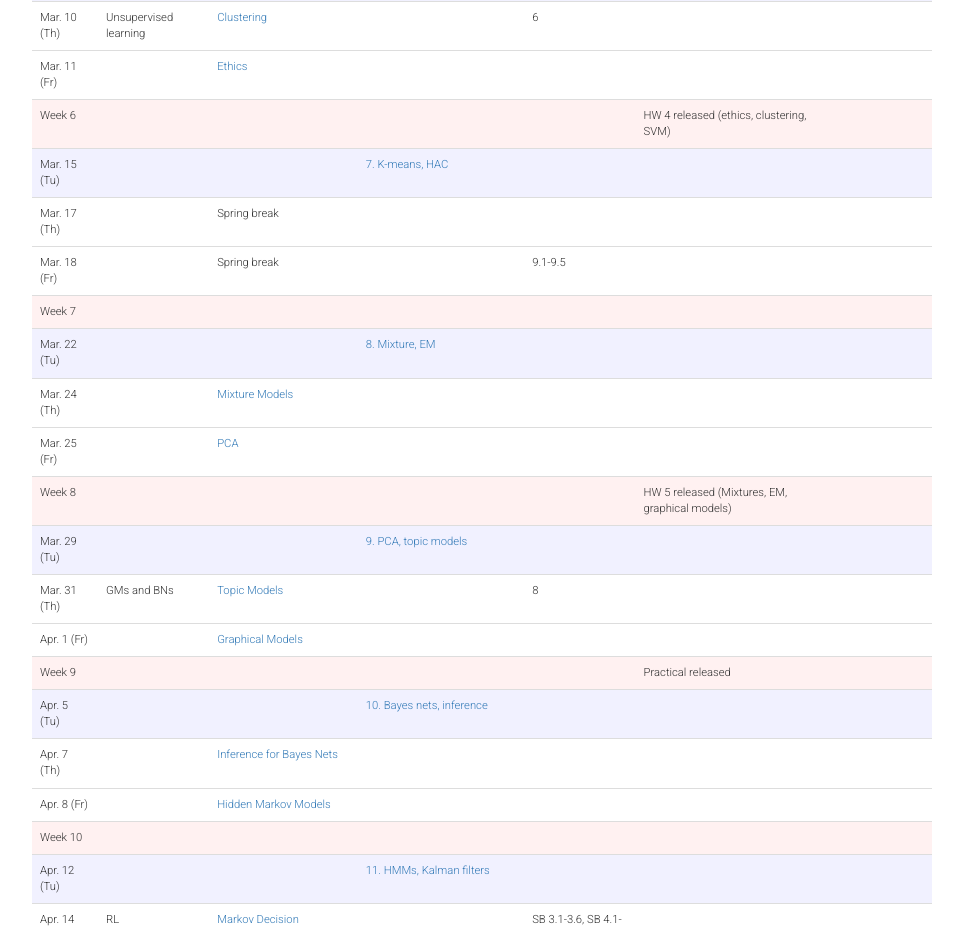
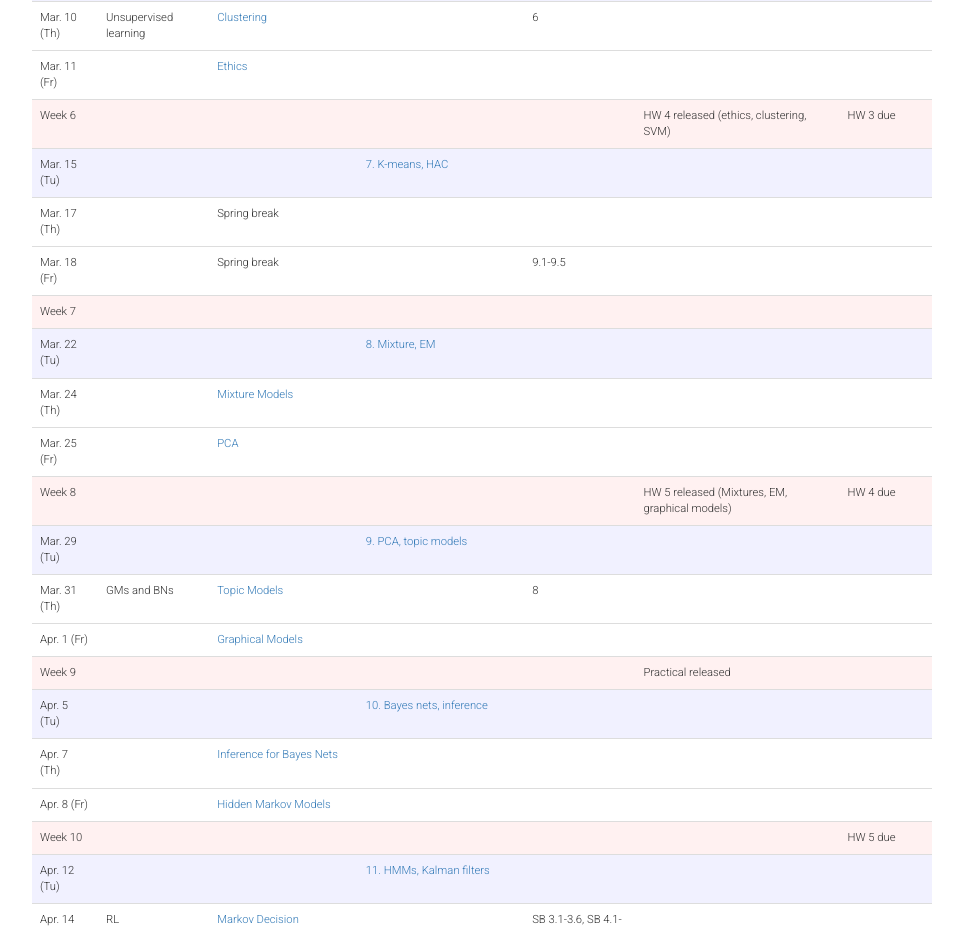
Before and after one commit to harvard-ml-courses/cs181-web, a Jekyll site: the page built from schedule.html, in a window 1280 px wide and 1400 px high, scrolled down 1302 px. Shown: the part 151-1079 px from the top of the window, without its empty margins (158-1121 px from the left). Built offline with Jekyll 4.4.1, drawn with Linux system fonts in a browser that asks for light colours.

Commit message:
Add due dates

```diff
--- a/_data/all.yaml
+++ b/_data/all.yaml
@@ -264,6 +264,7 @@ lectures:
     section:
     readings:
     hw:
+    dl: HW 3 due
     release: HW 4 released (ethics, clustering, SVM)
     type: 'hw'
 
@@ -320,6 +321,7 @@ lectures:
     subtopic:
     section:
     readings:
+    dl: HW 4 due
     release: HW 5 released (Mixtures, EM, graphical models)
     type: 'hw'
 
@@ -378,7 +380,7 @@ lectures:
     subtopic:
     section:
     readings:
-    dl:
+    dl: HW 5 due
     release:
     type: 'hw'
 
```
